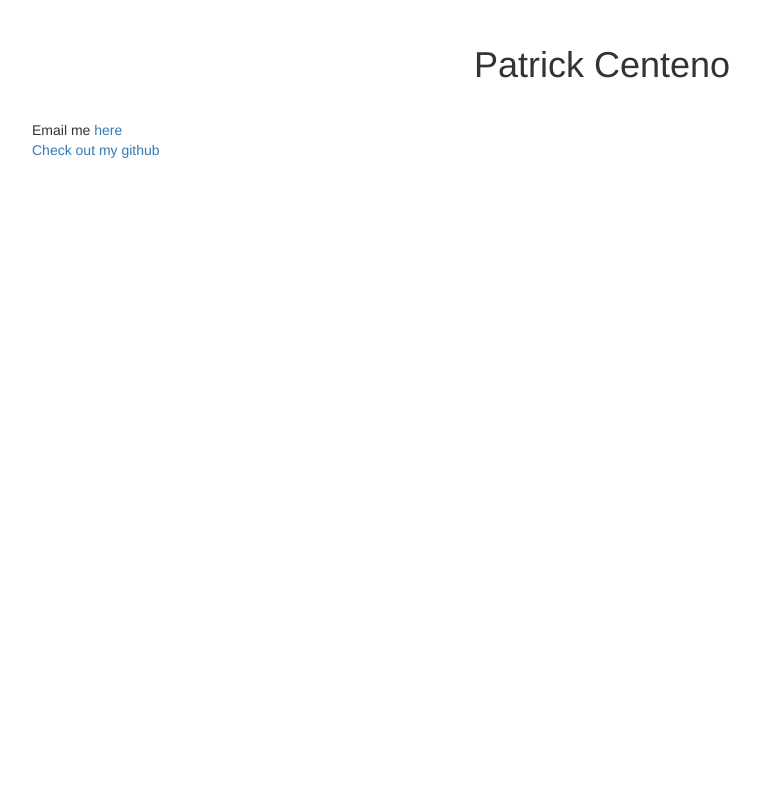
After one commit to PatrickCenteno/PersonalHomePage, a Flask app: page /contact in a window 1280 px wide. The commit adds this page. Shown: the whole page, without its empty margins (38-798 px from the left). Run offline with Flask 2, Linux system fonts and the light colour scheme; some libraries are stand-ins or nearby versions.

Commit message:
Added a contact page

```diff
--- a/HomePage/static/style.css
+++ b/HomePage/static/style.css
@@ -15,6 +15,12 @@
 	padding: 25px;
 }
 
+#contactInfo .container{
+	display: flex;
+	justify-content: center;
+	flex-direction: column;
+}
+
 #content{
 	display: flex;
 	justify-content: center;
--- /dev/null
+++ b/HomePage/templates/contact.html
@@ -0,0 +1,34 @@
+<html>
+<head>
+	<title>Contact Me</title>
+	<!-- Include whatever css is needed -->
+	<link rel="stylesheet" type="text/css" href="{{ url_for('static', filename='bootstrap.min.css') }}">
+
+	<!-- style page -->
+	<link rel="stylesheet" type="text/css" href="{{ url_for('static', filename='style.css') }}">
+
+	<!-- animations css page from http://www.justinaguilar.com/animations/# -->
+	<link rel="stylesheet" type="text/css" href="{{ url_for('static', filename='animations.css') }}">
+
+	<!-- jquery -->
+	<script src="https://ajax.googleapis.com/ajax/libs/jquery/1.12.4/jquery.min.js"></script>
+
+	<!-- bootstrap js -->
+	<script src="{{ url_for('static', filename='bootstrap.min.js') }}"></script>
+</head>
+<body>
+	<section id="header">
+		<div id="nameTitle">
+			<h1 id="nameHeader">Patrick Centeno</h1>
+		</div>
+	</section>
+
+	<section id="content">
+		<div id="contactInfo" class="container">
+			<div>Email me <a href="mailto:pcenteno3492@gmail.com">here</a></div>
+			<a href="https://github.com/PatrickCenteno">Check out my github</a>
+		</div>
+	</section>
+
+</body>
+</html>
--- a/HomePage/views.py
+++ b/HomePage/views.py
@@ -28,6 +28,10 @@ def show_languages():
 	languages = database.get_languages()
 	return render_template('languages.html', language_list=languages)
 
+@app.route('/contact')
+def show_contact_page():
+	return render_template('contact.html')
+
 @app.route('/admin')
 def admin_page():
 	#will have all info from db passed into it
```
Also changed, not shown: 1 other file.
